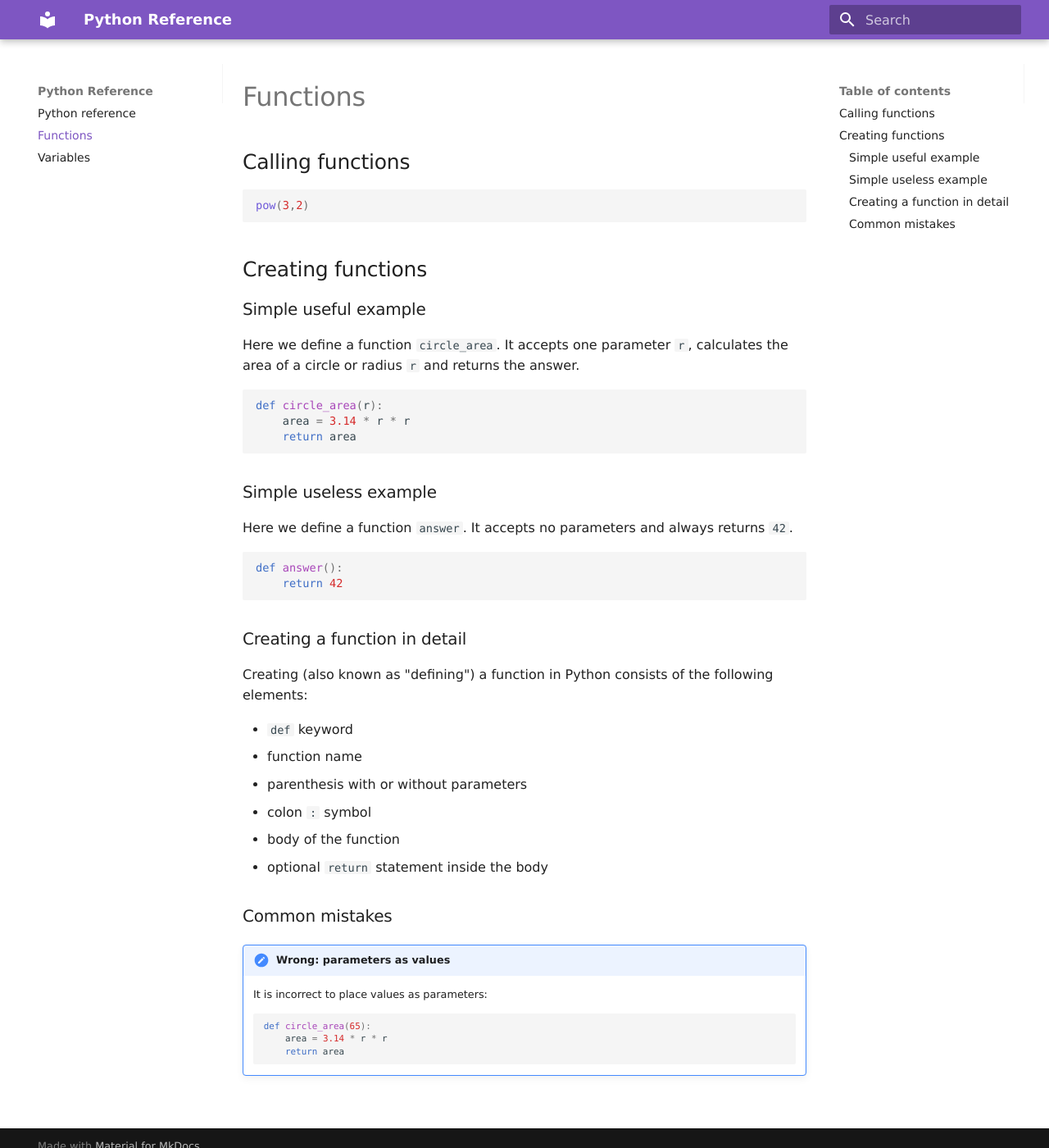
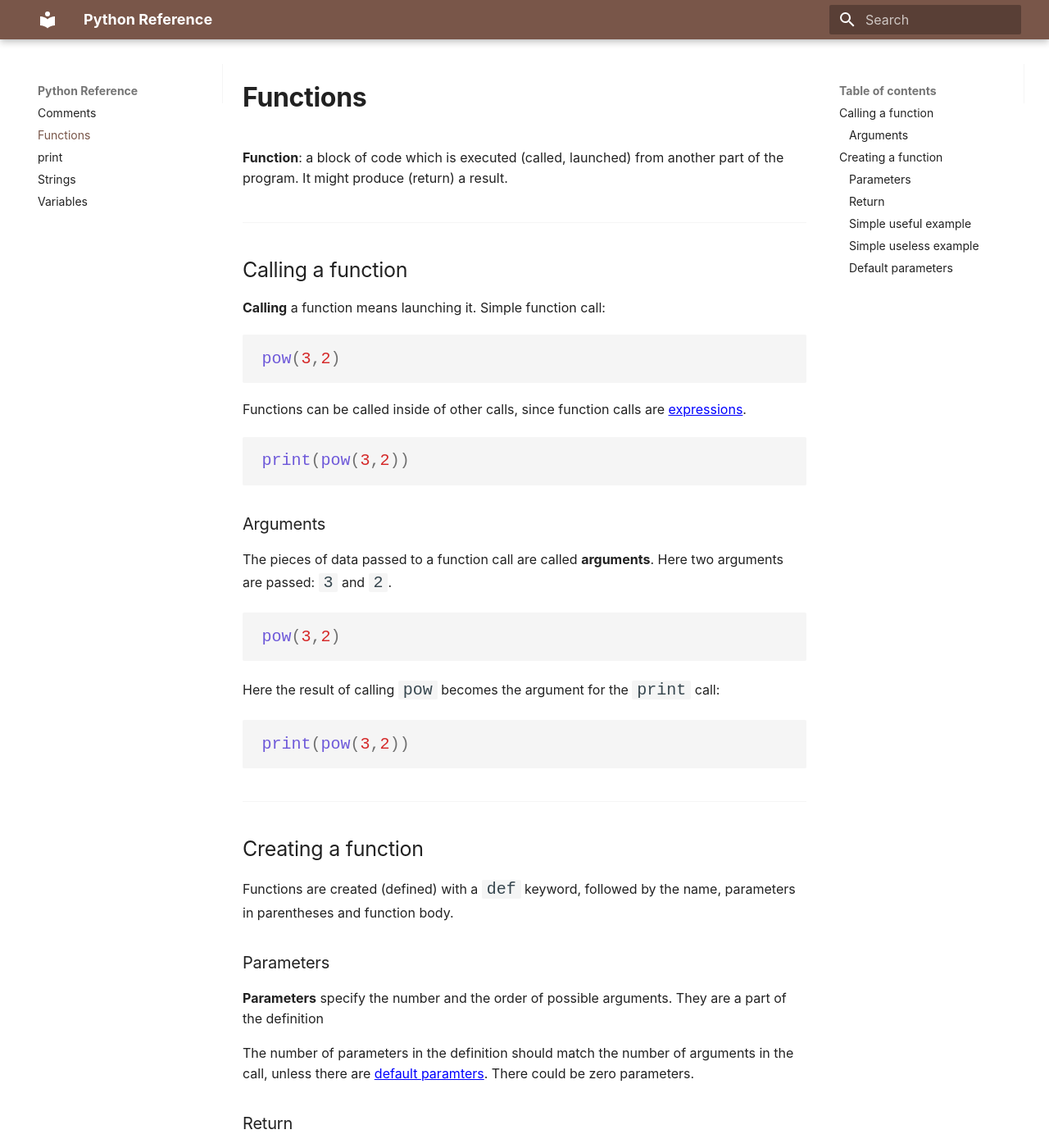
Before and after one commit to serhii73/python-reference, an MkDocs documentation site: the page built from docs/functions.md, in a window 1280 px wide and 1400 px high. Shown: the whole window at 82% size. Built offline with MkDocs 1.6.1 and Material for MkDocs 9.7.7, drawn with Linux system fonts in a browser that asks for light colours; some web fonts are replaced; some of the changed text lies outside the part shown.

Commit message:
add fns, print, strings, vars

````diff
--- a/docs/functions.md
+++ b/docs/functions.md
@@ -1,21 +1,68 @@
 # Functions
 
-## Calling functions
+**Function**: a block of code which is executed (called, launched) from another part of the program. It might produce (return) a result.
+
+## Calling a function
+
+**Calling** a function means launching it. Simple function call:
 
 ```python
 pow(3,2)
 ```
 
-## Creating functions
+Functions can be called inside of other calls, since function calls are [expressions](/expression).
+
+```python
+print(pow(3,2))
+```
+
+### Arguments
+
+The pieces of data passed to a function call are called **arguments**. Here two arguments are passed: `3` and `2`.
+
+```python
+pow(3,2)
+```
+
+Here the result of calling `pow` becomes the argument for the `print` call:
+
+```python
+print(pow(3,2))
+```
+
+## Creating a function
+
+Functions are created (defined) with a `def` keyword, followed by the name, parameters in parentheses and function body.
+
+### Parameters
+
+**Parameters** specify the number and the order of possible arguments. They are a part of the definition
+
+The number of parameters in the definition should match the number of arguments in the call, unless there are [default paramters](#default-parameters). There could be zero parameters.
+
+### Return
+
+`return` keyword specifies the result to be produced by a function. The usefulness of functions comes from the results they produce and return.
 
 ### Simple useful example
 
-Here we define a function `circle_area`. It accepts one parameter `r`, calculates the area of a circle or radius `r` and returns the answer.
+Here `circle_area` function is defined, which:
+
+- accepts one parameter `r`
+- calculates the area of a circle of radius `r`
+- returns the answer.
+
 
 ```python
 def circle_area(r):
-    area = 3.14 * r * r
-    return area
+  area = 3.14 * r * r
+  return area
+```
+
+Then we can call `circle_area`, pass it one [argument](#arguments) and save the result into a [variable](/variables):
+
+```python
+answer = circle_area(12)
 ```
 
 ### Simple useless example
@@ -24,27 +71,25 @@ Here we define a function `answer`. It accepts no parameters and always returns
 
 ```python
 def answer():
-    return 42
+  return 42
 ```
 
-### Creating a function in detail
+Once `answer` is defined, the corresponding call `answer()` and raw number `42` are indistinguishable for the Python interpreter, since both numbers and function calls are [expressions](/expression).
 
-Creating (also known as "defining") a function in Python consists of the following elements:
+### Default parameters
 
-- `def` keyword
-- function name
-- parenthesis with or without parameters
-- colon `:` symbol
-- body of the function
-- optional `return` statement inside the body
+A function definition might include the predefined default value for a parameter. It is used only if the corresponding argument is not provided in the call.
 
-### Common mistakes
+```python
+def greeting(name = "friend"):
+  return "Hello " + name
 
-!!! error "Wrong: parameters as values"
-    It is incorrect to place values as parameters:
+print(greeting("John"))
+print(greeting())
+print(greeting("Mike"))
+```
 
-    ```python
-    def circle_area(65):
-        area = 3.14 * r * r
-        return area
-    ```
+!!! output ""
+    Hello John
+    Hello friend
+    Hello Mike
--- a/docs/stylesheets/extra.css
+++ b/docs/stylesheets/extra.css
@@ -12,9 +12,9 @@ label.md-nav__title.md-nav__title--site {
 }
 
 
-/* nav.md-nav.md-nav--primary > ul.md-nav__list > :first-child { */
-/*   display: none !important; */
-/* } */
+nav.md-nav.md-nav--primary > ul.md-nav__list > :first-child {
+  display: none !important;
+}
 
 /* .js .md-nav__item--nested>.md-nav__link:after { */
 /*   content: ""; */
@@ -41,3 +41,60 @@ label.md-nav__title.md-nav__title--site {
 .md-main__inner {
   padding-bottom: 2rem !important;
 }
+
+.admonition.output {
+  border-left: none;
+  box-shadow: none;
+  padding: 0;
+  border: 1px solid #c5c5c5;
+}
+
+.admonition.output p {
+  font-size: 1rem;
+  display: block;
+  font-family: monospace;
+  white-space: pre;
+  margin: 0.75rem;
+}
+
+.admonition.output::before {
+     position: absolute;
+     top: 0;
+     right: 0;
+     height: 30px;
+     content: "OUTPUT";
+     font-size: small;
+     font-family: sans-serif;
+     letter-spacing: 1px;
+     padding: 3px 5px 0 8px;
+     color: grey;
+ }
+
+pre {
+  font-size: 16px !important;
+}
+
+article h1 {
+  color: inherit !important;
+  font-weight: bolder !important;
+}
+
+article h2 {
+  border-top: 1px solid whitesmoke;
+  font-weight: normal !important;
+  padding-top: 2rem;
+}
+
+article a {
+  color: blue !important;
+  text-decoration: underline;
+}
+
+pre, code {
+  font-family: monospace;
+  font-size: 1rem !important;
+}
+
+/* body { */
+/*   font-family: Verdana; */
+/* } */
--- a/mkdocs.yml
+++ b/mkdocs.yml
@@ -3,12 +3,11 @@ site_name: Python Reference
 theme:
   favicon: 'images/favicon.png'
   name: 'material'
-  font:
-    text: 'Verdana'
-    code: 'Consolas'
+
+  font: false
 
   palette:
-    primary: 'deep purple'
+    primary: 'brown'
     accent: 'purple'
 
 extra_css:
````
Also changed, not shown: docs/comments.md (added, +20 -0 lines), docs/print.md (added, +33 -0 lines), docs/strings.md (added, +137 -0 lines), docs/variables.md (+31 -4 lines).
